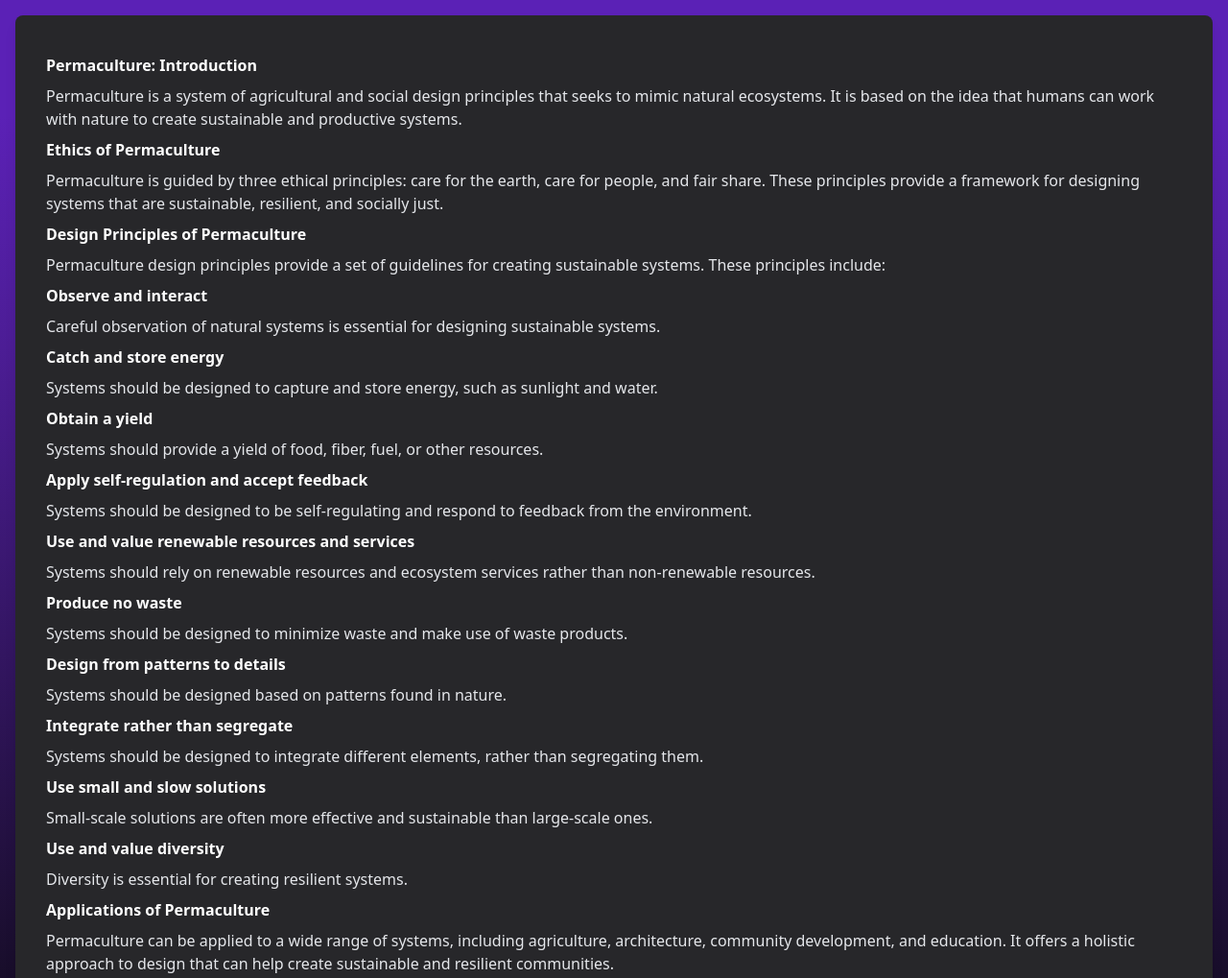
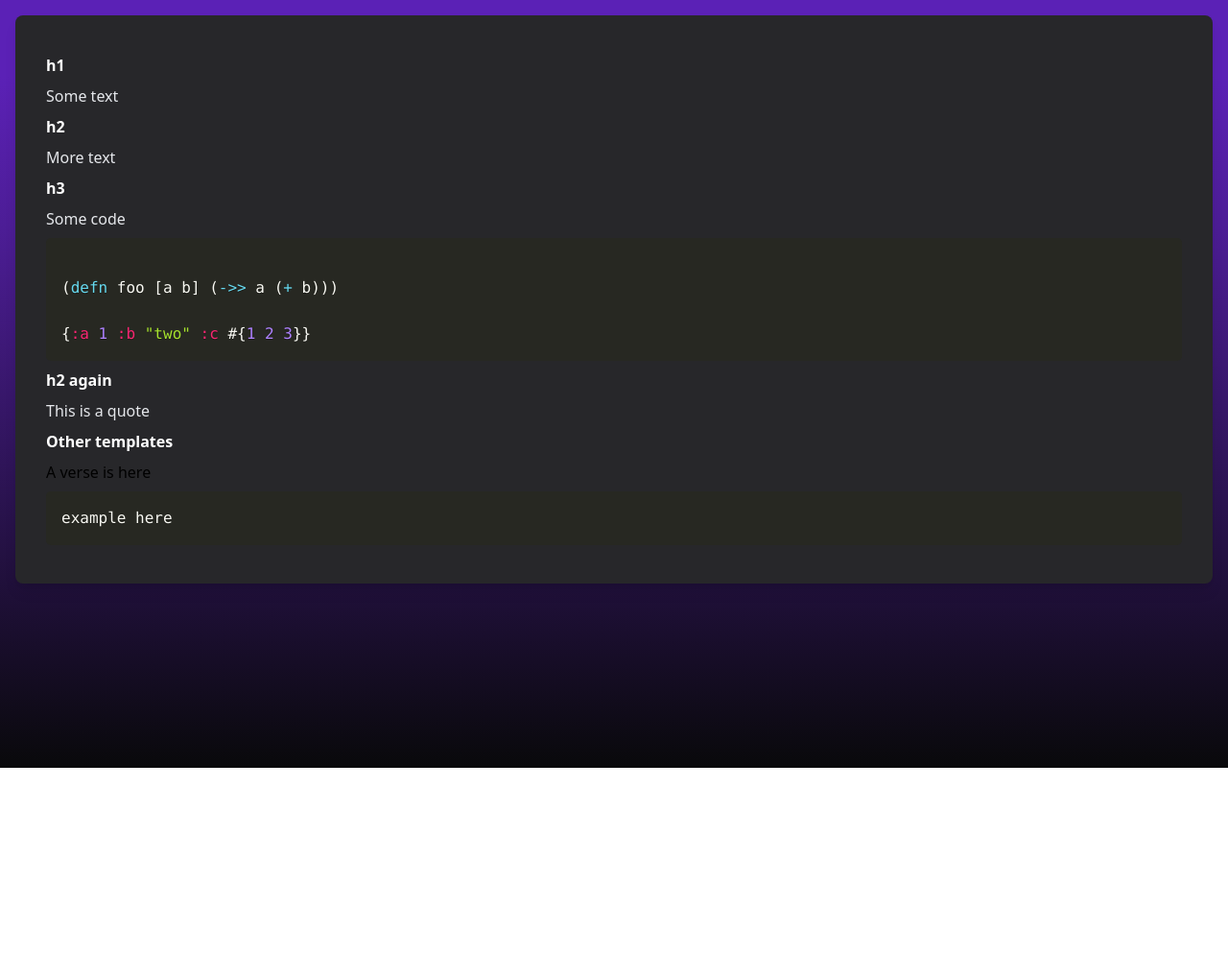
Before and after one commit to jgoodhcg/org-blog, a website: page static/posts/hello-world/index.html in a window 1280 px wide. Shown: the top 1019 px of the page at 96% size. After the commit the page ends 800 px from the top, so only its background shows below. Drawn offline with nearby package versions, Linux system fonts and the light colour scheme.

Commit message:
Handle non code code block

```diff
--- a/static/posts/hello-world/index.html
+++ b/static/posts/hello-world/index.html
@@ -1,33 +1,19 @@
-<html><head><meta charset="utf-8" /><title>Generated Site</title><link href="../../css/output.css" rel="stylesheet" type="text/css" /><link crossorigin="anonymous" href="https://cdnjs.cloudflare.com/ajax/libs/prism/1.29.0/themes/prism-okaidia.min.css" referrerpolicy="no-referrer" rel="stylesheet" /><script crossorigin="anonymous" referrerpolicy="no-referrer" src="https://cdnjs.cloudflare.com/ajax/libs/prism/1.29.0/components/prism-core.min.js"></script><script crossorigin="anonymous" referrerpolicy="no-referrer" src="https://cdnjs.cloudflare.com/ajax/libs/prism/1.29.0/plugins/autoloader/prism-autoloader.min.js"></script></head><body><header><nav></nav></header><div class="content-container"><h1 id="permaculture-introduction">Permaculture: Introduction</h1>
-<p>Permaculture is a system of agricultural and social design principles that seeks to mimic natural ecosystems. It is based on the idea that humans can work with nature to create sustainable and productive systems.</p>
-<h2 id="ethics-of-permaculture">Ethics of Permaculture</h2>
-<p>Permaculture is guided by three ethical principles: care for the earth, care for people, and fair share. These principles provide a framework for designing systems that are sustainable, resilient, and socially just.</p>
-<h2 id="design-principles-of-permaculture">Design Principles of Permaculture</h2>
-<p>Permaculture design principles provide a set of guidelines for creating sustainable systems. These principles include:</p>
-<h3 id="observe-and-interact">Observe and interact</h3>
-<p>Careful observation of natural systems is essential for designing sustainable systems.</p>
-<h3 id="catch-and-store-energy">Catch and store energy</h3>
-<p>Systems should be designed to capture and store energy, such as sunlight and water.</p>
-<h3 id="obtain-a-yield">Obtain a yield</h3>
-<p>Systems should provide a yield of food, fiber, fuel, or other resources.</p>
-<h3 id="apply-self-regulation-and-accept-feedback">Apply self-regulation and accept feedback</h3>
-<p>Systems should be designed to be self-regulating and respond to feedback from the environment.</p>
-<h3 id="use-and-value-renewable-resources-and-services">Use and value renewable resources and services</h3>
-<p>Systems should rely on renewable resources and ecosystem services rather than non-renewable resources.</p>
-<h3 id="produce-no-waste">Produce no waste</h3>
-<p>Systems should be designed to minimize waste and make use of waste products.</p>
-<h3 id="design-from-patterns-to-details">Design from patterns to details</h3>
-<p>Systems should be designed based on patterns found in nature.</p>
-<h3 id="integrate-rather-than-segregate">Integrate rather than segregate</h3>
-<p>Systems should be designed to integrate different elements, rather than segregating them.</p>
-<h3 id="use-small-and-slow-solutions">Use small and slow solutions</h3>
-<p>Small-scale solutions are often more effective and sustainable than large-scale ones.</p>
-<h3 id="use-and-value-diversity">Use and value diversity</h3>
-<p>Diversity is essential for creating resilient systems.</p>
-<h2 id="applications-of-permaculture">Applications of Permaculture</h2>
-<p>Permaculture can be applied to a wide range of systems, including agriculture, architecture, community development, and education. It offers a holistic approach to design that can help create sustainable and resilient communities.</p>
+<html><head><meta charset="utf-8" /><title>Generated Site</title><link href="../../css/output.css" rel="stylesheet" type="text/css" /><link crossorigin="anonymous" href="https://cdnjs.cloudflare.com/ajax/libs/prism/1.29.0/themes/prism-okaidia.min.css" referrerpolicy="no-referrer" rel="stylesheet" /><script crossorigin="anonymous" referrerpolicy="no-referrer" src="https://cdnjs.cloudflare.com/ajax/libs/prism/1.29.0/components/prism-core.min.js"></script><script crossorigin="anonymous" referrerpolicy="no-referrer" src="https://cdnjs.cloudflare.com/ajax/libs/prism/1.29.0/plugins/autoloader/prism-autoloader.min.js"></script></head><body><header><nav></nav></header><div class="content-container"><h1 id="h1">h1</h1>
+<p>Some text</p>
+<h2 id="h2">h2</h2>
+<p>More text</p>
+<h3 id="h3">h3</h3>
+<p>Some code</p>
 <div class="sourceCode" id="cb1"><pre class="sourceCode clojure"><code class="language-clojure"><span id="cb1-1"><a aria-hidden="true" href="#cb1-1"></a></span>
 <span id="cb1-2"><a aria-hidden="true" href="#cb1-2"></a>(<span class="bu">defn</span><span class="fu"> foo </span>[a b] (<span class="kw">-&gt;&gt;</span> a (<span class="kw">+</span> b)))</span>
 <span id="cb1-3"><a aria-hidden="true" href="#cb1-3"></a></span>
 <span id="cb1-4"><a aria-hidden="true" href="#cb1-4"></a>{<span class="at">:a</span> <span class="dv">1</span> <span class="at">:b</span> <span class="st">&quot;two&quot;</span> <span class="at">:c</span> #{<span class="dv">1</span> <span class="dv">2</span> <span class="dv">3</span>}}</span></code></pre></div>
+<h2 id="h2-again">h2 again</h2>
+<blockquote>
+<p>This is a quote</p>
+</blockquote>
+<h2 id="other-templates">Other templates</h2>
+<div class="line-block">A verse is here</div>
+<pre class="example"><code class="language-">example here
+</code></pre>
 </div><footer></footer></body></html>
```
Also changed, not shown: 2 other files.
